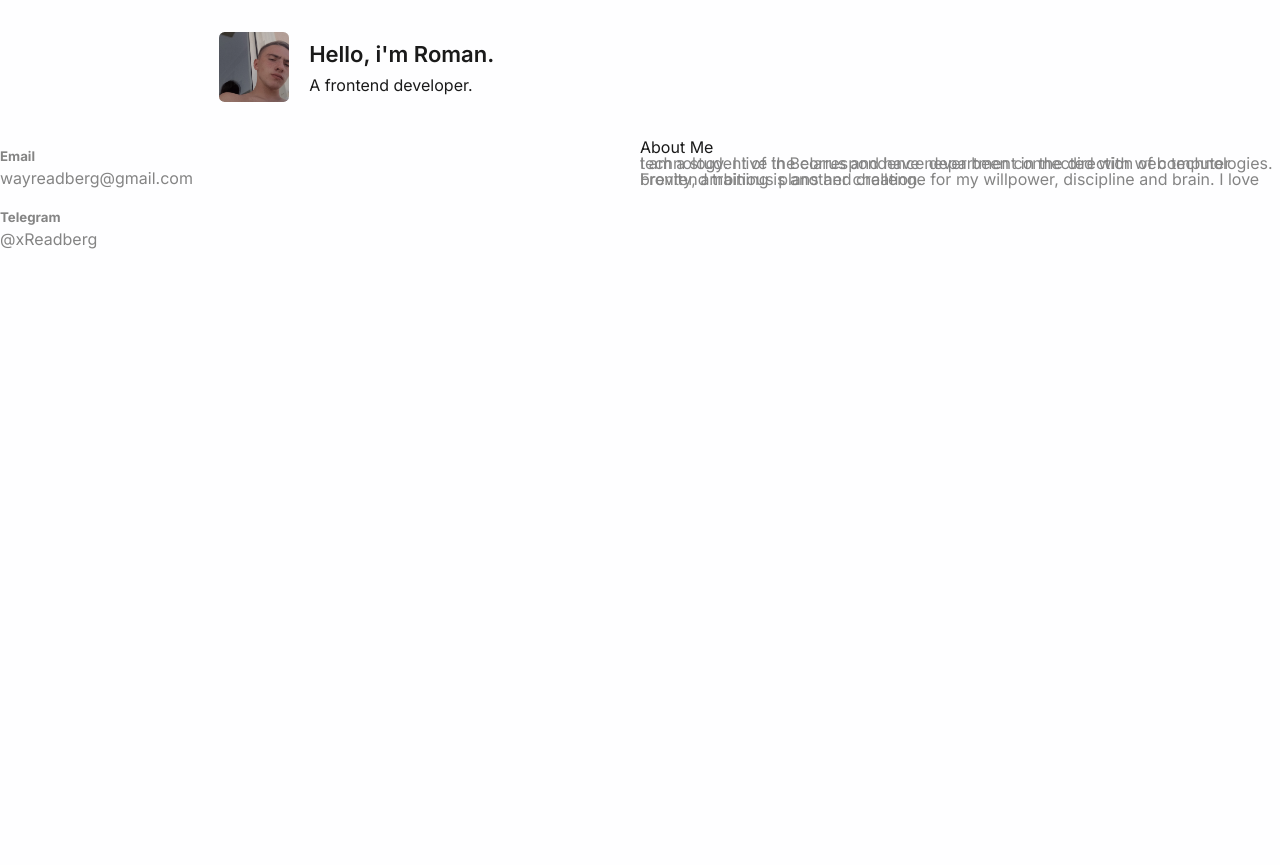
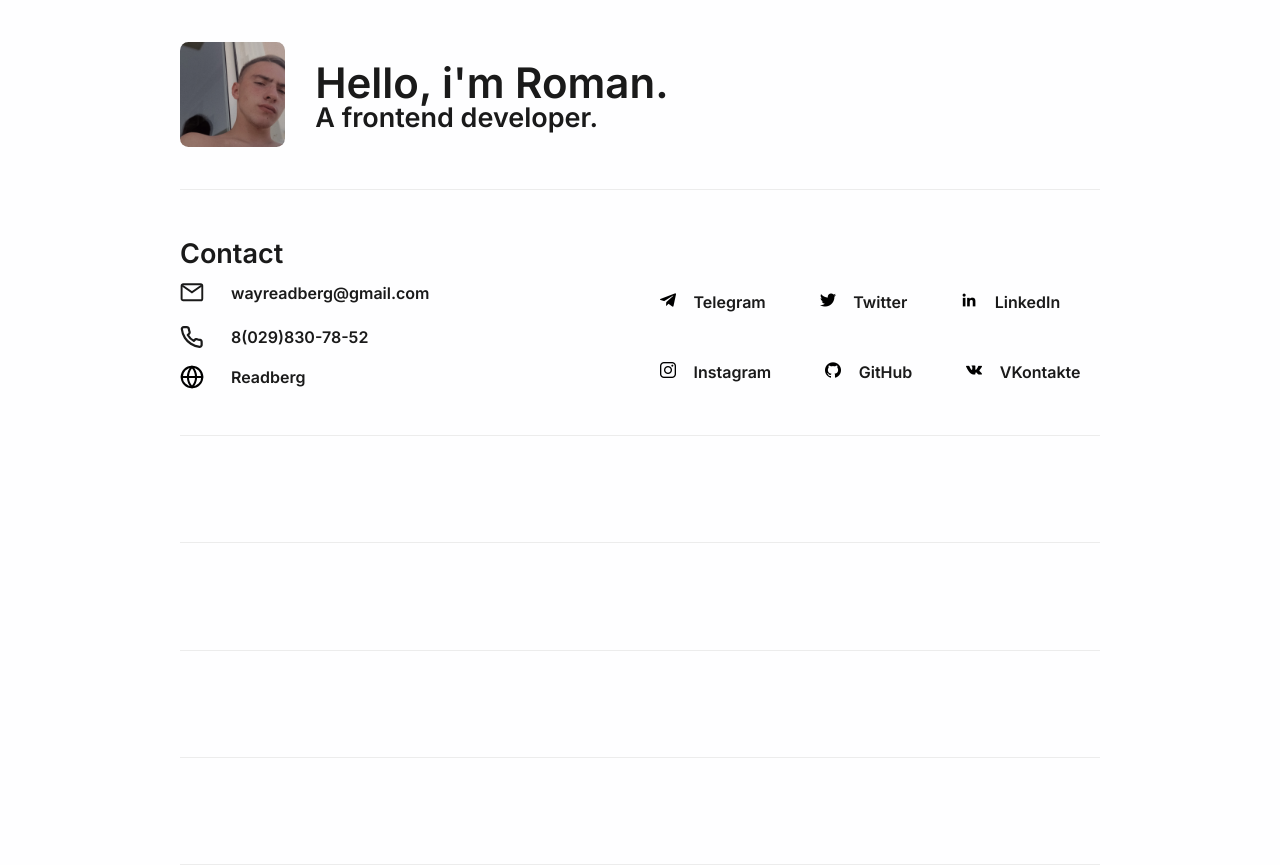
Before and after one commit to Readberg/rsschool-cv, a plain HTML site: page index.html in a window 1280 px wide. Before the commit the page ends 800 px from the top, so only its background shows below. Drawn offline with Linux system fonts and the light colour scheme.

Commit message:
feat: add contact section

```diff
--- a/css/style.css
+++ b/css/style.css
@@ -1,16 +1,17 @@
 * {
     box-sizing: border-box;
 }
+
 html {
     scroll-behavior: smooth;
 }
+
 :root {
     --text-color: #848484;
     --background-color: #FEFEFF;
     --title-color: #1a1a1a;
     --active-color: #2a6592;
 }
-
 
 body {
     font-family: 'Inter', sans-serif;
@@ -24,66 +25,116 @@ body {
     color: var(--text-color);
     line-height: 0;
 }
+
 a {
     text-decoration: none;
     color: var(--text-color);
     transition: color .6s;
 }
+
 a:hover {
     color: var(--active-color);
 }
+
 h1,
 h2 {
     color: var(--title-color);
 }
+
 h1 {
     font-weight: 600;
-    font-size: 22px;
-}
-h2{
-    font-weight: 400;
-    font-size: 16px;
+    font-size: 42px;
 }
 
+h2{
+    font-weight: 600;
+    font-size: 27px;
+}
+
+.section {
+    width: 100%;
+    padding: 42px 0;
+    border-bottom: 1px solid #ECECEC;
+}
 
 .container {
     max-width: 1240px;
     margin: 0 auto;
 }
 
-.header {
+.header,
+.main-container {
     display: flex;
-    max-width: 842px;
-    margin: 32px auto ;
+    max-width: 920px;
+    margin: auto ;
     align-items: flex-start;
 }
+
+/* Header */
 
 .preview {
     display: flex;
     align-items: center;
-    gap: 20px;
-    margin-right: 110px;
+    gap: 30px;
 }
 
 .preview-avatar img{
-    max-height: 70px;
+    max-height: 105px;
     border-radius: 8%;
 }
 
-.preview-text,
-.section-contact {
+.main-container {
     display: flex;
     flex-direction: column;
 }
 
+/* Contact */
 
-.main-container {
+.contact-info {
+    display: flex;
+    justify-content: space-between;
+}
+
+.contact-connect {
+    display: flex;
+    flex-direction: column;
+    gap: 12px;
+}
+
+.connect-section {
+    display: flex;
+    align-items: center;
+    gap: 27px;
+}
+
+.connect-icon {
+    width: 24px;
+}
+
+.contact-social {
+    max-width: 440px;
+    padding: 15px 0;
     display: flex;
     flex-wrap: wrap;
+    gap: 54px;
 }
-.section {
-    width: 50%;
+
+.media-icon {
+    max-width: 16px;
+    margin-right: 13px;
 }
+
+.media-link,
+.connect-text {
+    font-weight: 600;
+    color: var(--title-color);
+}
+
+.media-link:hover {
+    color: var(--active-color);
+    transition: .3s;
+}
+
 @media (max-width: 768px) {
     .section {
         width: 100%;
--- a/index.html
+++ b/index.html
@@ -5,9 +5,10 @@
     <meta http-equiv="X-UA-Compatible" content="IE=edge">
     <meta name="viewport" content="width=device-width, initial-scale=1.0">
     <link rel="preconnect" href="https://fonts.googleapis.com">
-<link rel="preconnect" href="https://fonts.gstatic.com" crossorigin>
-<link href="https://fonts.googleapis.com/css2?family=Inter:wght@300;400;500;600;700&display=swap" rel="stylesheet">
+    <link rel="preconnect" href="https://fonts.gstatic.com" crossorigin>
+    <link href="https://fonts.googleapis.com/css2?family=Inter:wght@300;400;500;600;700&display=swap" rel="stylesheet">
     <link rel="stylesheet" href="css/style.css">
+    <link rel="stylesheet" href="path/to/font-awesome/css/font-awesome.min.css">
     <link rel="icon" href="assets/favicon.ico">
     <title>CV - Readberg</title>
 </head>
@@ -28,19 +29,52 @@
         </header>
         <main class="main main-container">
             <section class="section section-contact" id="contacts">
+                <h2 class="section-title">Contact</h2>
                 <div class="contact-info">
-                    <h5 class="contact-title">Email</h5>
-                    <p class="contect-text">wayreadberg@gmail.com</p>
+                <div class="contact-connect">
+                    <div class="connect-section">
+                        <img class="connect-icon" src="./assets/svg/email.svg" alt="email icon">
+                        <p class="connect-text">wayreadberg@gmail.com</p>
+                    </div>
+                    <div class="connect-section">
+                        <img class="connect-icon" src="./assets/svg/phone.svg" alt="phone icon">
+                        <p class="connect-text">8(029)830-78-52</p>
+                    </div>
+                    <div class="connect-section">
+                        <img class="connect-icon" src="./assets/svg/web.svg" alt="web icon">
+                        <a href="#" class="connect-text">Readberg</a>
+                    </div>
                 </div>
-                <div class="contact-info">
-                    <h5 class="contact-title">Telegram</h5>
-                    <p class="contect-text"><a href="https://t.me/xReadberg" class="contact-link">@xReadberg</a></p>
+                <div class="contact-social">
+                    <div class="social-media">
+                        <img src="./assets/img/telegram.png" alt="telegram icon" class="media-icon">
+                        <a href="https://t.me/xReadberg" class="media-link">Telegram</a>
+                    </div>
+                    <div class="social-media">
+                        <img src="./assets/img/twitter.png" alt="Twitter icon" class="media-icon">
+                        <a href="#" class="media-link">Twitter</a>
+                    </div>
+                    <div class="social-media">
+                        <img src="./assets/img/linkedin.png" alt="LinkedIn icon" class="media-icon">
+                        <a href="#" class="media-link">LinkedIn</a>
+                    </div>
+                    <div class="social-media">
+                        <img src="./assets/img/instagram.png" alt="Instagram icon" class="media-icon">
+                        <a href="https://www.instagram.com/roma.readberg/" class="media-link">Instagram</a>
+                    </div>
+                    <div class="social-media">
+                        <img src="./assets/img/github.png" alt="gh icon" class="media-icon">
+                        <a href="https://github.com/Readberg" class="media-link">GitHub</a>
+                    </div>
+                    <div class="social-media">
+                        <img src="./assets/img/vk.png" alt="vk icon" class="media-icon">
+                        <a href="https://vk.com/rkostochko01" class="media-link">VKontakte</a>
+                    </div>
                 </div>
+            </div>
             </section>
             <section class="section" id="about">
-                <h2 class="section-title">About Me</h2>
-                <p>I am a student of the correspondence department in the direction of computer technology. I live in Belarus and have never been connected with web technologies.</p>
-                <p>Frontend training is another challenge for my willpower, discipline and brain. I love brevity, ambitious plans and creation.                </p>
+                <h2 class="section-title"></h2>
             </section>
             <section class="section" id="experience">
                 <h2 class="section-title"></h2>
```
Also changed, not shown: assets/img/github.png (added), assets/img/instagram.png (added), assets/img/linkedin.png (added), assets/img/telegram.png (added), assets/img/twitter.png (added), assets/img/vk.png (added), assets/svg/email.svg (added), assets/svg/phone.svg (added), assets/svg/web.svg (added).
